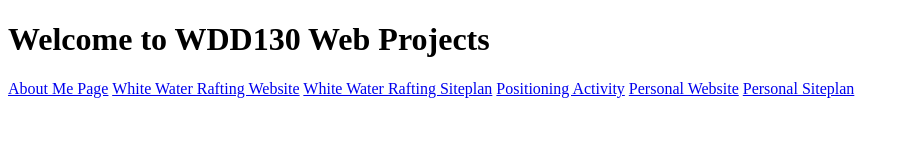
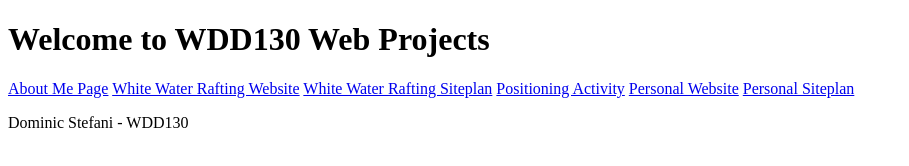
Before and after one commit to dominiccc13/wdd130, a plain HTML site: page index.html in a window 1280 px wide. Shown: the whole page, without its empty margins (0-909 px from the left). Drawn offline with Linux system fonts and the light colour scheme.

Commit message:
Added name to index.

```diff
--- a/index.html
+++ b/index.html
@@ -17,4 +17,5 @@
     <a href="#">Personal Siteplan</a>
 </nav>
 </body>
+<p>Dominic Stefani - WDD130</p>
 </html>
```
